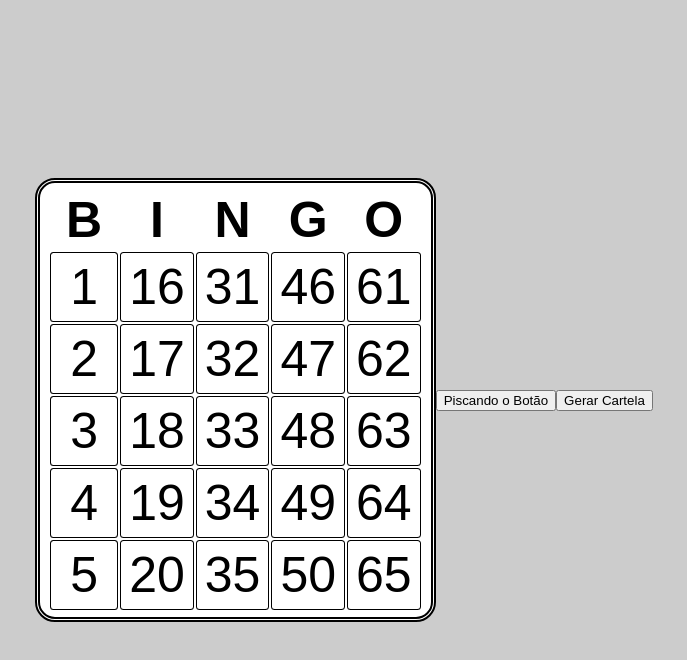
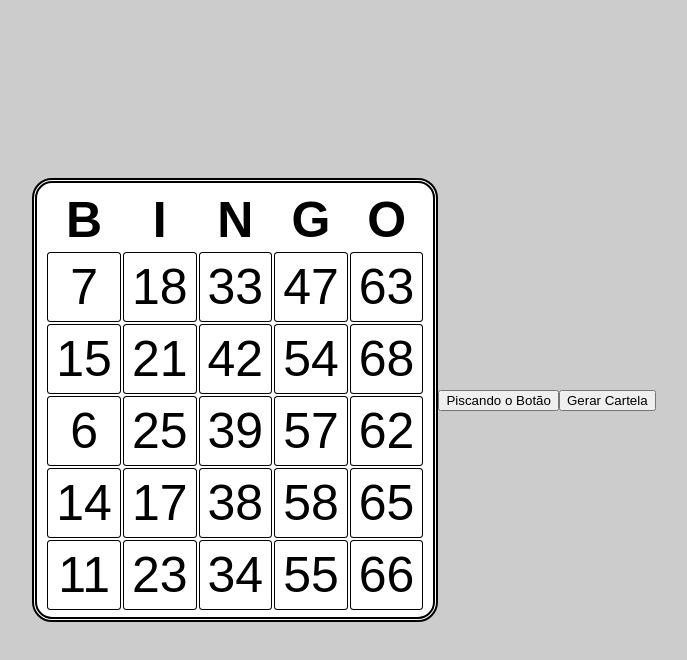
Before and after one commit to fcgraciano/iw2a, a plain HTML site: page cartela.html in a window 1280 px wide. Both pictures are taken after a click on the button "Gerar Cartela". Shown: the whole page, without its empty margins (296-983 px from the left). Drawn offline with Linux system fonts and the light colour scheme.

Commit message:
misturando array

```diff
--- a/cartela.html
+++ b/cartela.html
@@ -1,13 +1,15 @@
 <!DOCTYPE html>
 <html lang="pt-br">
+
 <head>
   <meta charset="UTF-8">
   <meta name="viewport" content="width=device-width, initial-scale=1.0">
   <title>Bingo</title>
   <link href="bingo.css" rel="stylesheet" />
 </head>
+
 <body>
-  <table class="tabela" >
+  <table class="tabela">
     <thead>
       <tr>
         <th>B</th>
@@ -19,7 +21,7 @@
     </thead>
     <tbody>
       <tr>
-          <td id="b1" onclick="MarcarCartela(this)" > 12 </td><!--B-->
+        <td id="b1" onclick="MarcarCartela(this)"> 12 </td><!--B-->
         <td id="i1" onclick="MarcarCartela(this)">30</td><!--I-->
         <td id="n1" onclick="MarcarCartela(this)">33</td><!--N-->
         <td id="g1" onclick="MarcarCartela(this)">51</td><!--G-->
@@ -58,38 +60,36 @@
 
   <br />
 
-  <button id="botao" onclick="Piscar()" >
+  <button id="botao" onclick="Piscar()">
     Piscando o Botão
   </button>
 
-  <button onclick="GerarCartela()" >
+  <button onclick="GerarCartela()">
     Gerar Cartela
   </button>
 
   <script>
-    function GerarCartela()
-    {
-      vetorB = GerarVetor(1,15)
-      vetorI = GerarVetor(16,30)
-      vetorN = GerarVetor(31,45)
-      vetorG = GerarVetor(46,60)
-      vetorO = GerarVetor(61,75)
+    function GerarCartela() {
+      vetorB = MisturarArray( GerarVetor(1, 15) )
+      vetorI = MisturarArray( GerarVetor(16, 30) )
+      vetorN = MisturarArray( GerarVetor(31, 45) )
+      vetorG = MisturarArray( GerarVetor(46, 60) )
+      vetorO = MisturarArray( GerarVetor(61, 75) )
 
-      for(var i = 0; i < 5; i++)
-      {
-        var td = document.getElementById("b"+(i+1) )
+      for (var i = 0; i < 5; i++) {
+        var td = document.getElementById("b" + (i + 1))
         td.innerText = vetorB[i]
 
-        td = document.getElementById("i"+(i+1) )
+        td = document.getElementById("i" + (i + 1))
         td.innerText = vetorI[i]
 
-        td = document.getElementById("n"+(i+1) )
+        td = document.getElementById("n" + (i + 1))
         td.innerText = vetorN[i]
 
-        td = document.getElementById("g"+(i+1) )
+        td = document.getElementById("g" + (i + 1))
         td.innerText = vetorG[i]
 
-        td = document.getElementById("o"+(i+1) )
+        td = document.getElementById("o" + (i + 1))
         td.innerText = vetorO[i]
 
       }
@@ -97,11 +97,9 @@
 
     }
 
-    function GerarVetor(numeroInicial,numeroFinal )
-    {
+    function GerarVetor(numeroInicial, numeroFinal) {
       vetor = []
-        for(var i = numeroInicial; i <= numeroFinal; i++)
-        {
+      for (var i = numeroInicial; i <= numeroFinal; i++) {
         vetor.push(i)
       }
       return vetor
@@ -111,32 +109,59 @@
 
 
 
-    function Piscar()
-    {
+    function Piscar() {
       var botao = document.getElementById("botao");
-      if(botao.style.backgroundColor == 'red')
-      {
+      if (botao.style.backgroundColor == 'red') {
         botao.style.backgroundColor = 'blue';
-      }else{
+      } else {
         botao.style.backgroundColor = 'red';
       }
     }
 
-    function MarcarCartela(td)
-    {
-      if(td.style.backgroundColor != 'black')
-      {
+    function MarcarCartela(td) {
+      if (td.style.backgroundColor != 'black') {
         td.style.backgroundColor = 'black';
         td.style.color = "white";
-      }else{
+      } else {
         td.style.backgroundColor = '';
         td.style.color = "black";
       }
 
     }
 
+
+    function NumeroAleatorio(numeroMinimo, numeroMaximo) {
+      var retorno = Math.floor(Math.random() * numeroMaximo)
+      if (retorno > 0 && retorno >= numeroMinimo && retorno <= numeroMaximo)
+      {
+        return retorno
+      } else {
+        return NumeroAleatorio(numeroMinimo, numeroMaximo)
+      }
+    }
+
+
+
+    function MisturarArray(array)
+    {
+      var aleatorio
+      var cont = array.length
+      var auxiliar
+      while (cont != 0) {
+        aleatorio = NumeroAleatorio(1, array.length)
+        cont--
+        auxiliar = array[cont]
+        array[cont] = array[aleatorio]
+        array[aleatorio] = auxiliar
+      }
+      return array
+    }
+
+
+
   </script>
 
 
 </body>
+
 </html>
```
Lines whose indentation alone changed are shown as unchanged.
